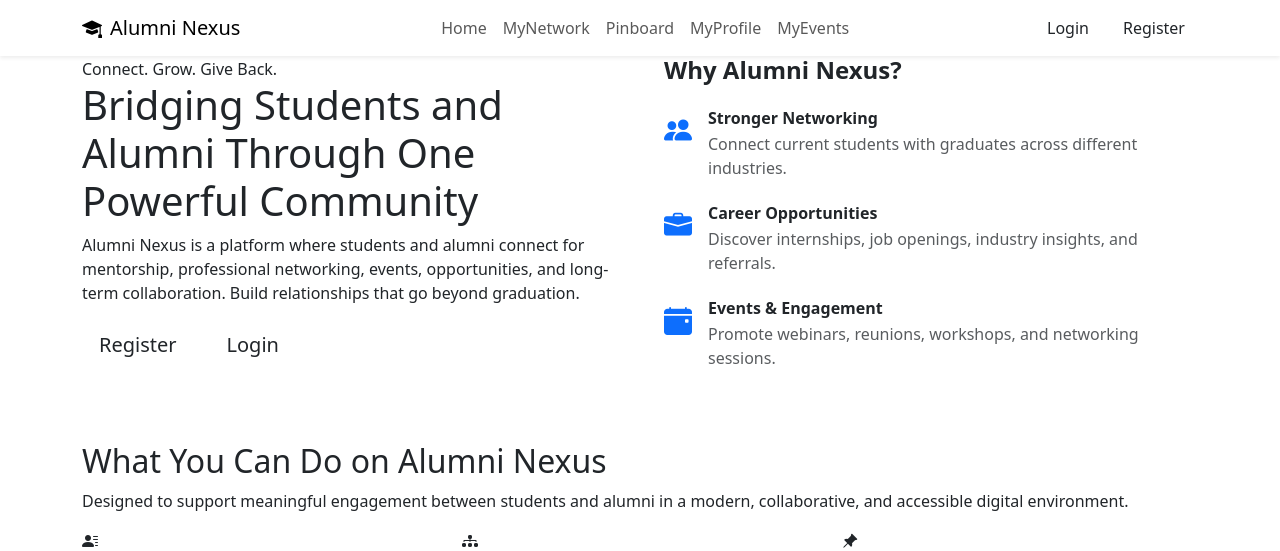
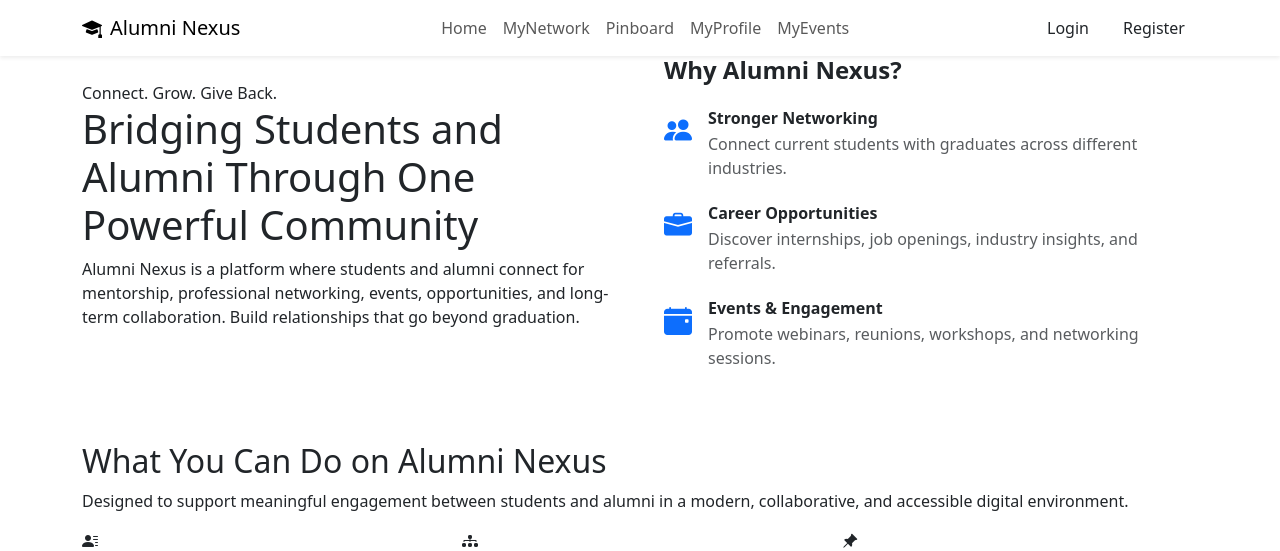
Before and after one commit to Mila522/Alumni-Nexus, a Flask app: page / in a window 1280 px wide. Shown: the top 551 px of the page. Run offline with Flask 3, Linux system fonts and the light colour scheme.

Commit message:
Update home.html

```diff
--- a/templates/home.html
+++ b/templates/home.html
@@ -18,10 +18,6 @@
                     Build relationships that go beyond graduation.
                 </p>
 
-                <div class="d-flex flex-wrap gap-3">
-          <a href="{{ url_for('register') }}" class="btn btn-main btn-lg">Register</a>
-        <a href="{{ url_for('login') }}" class="btn btn-outline-main btn-lg">Login</a>
-</div>
             </div>
 
             <div class="col-lg-6">
```
